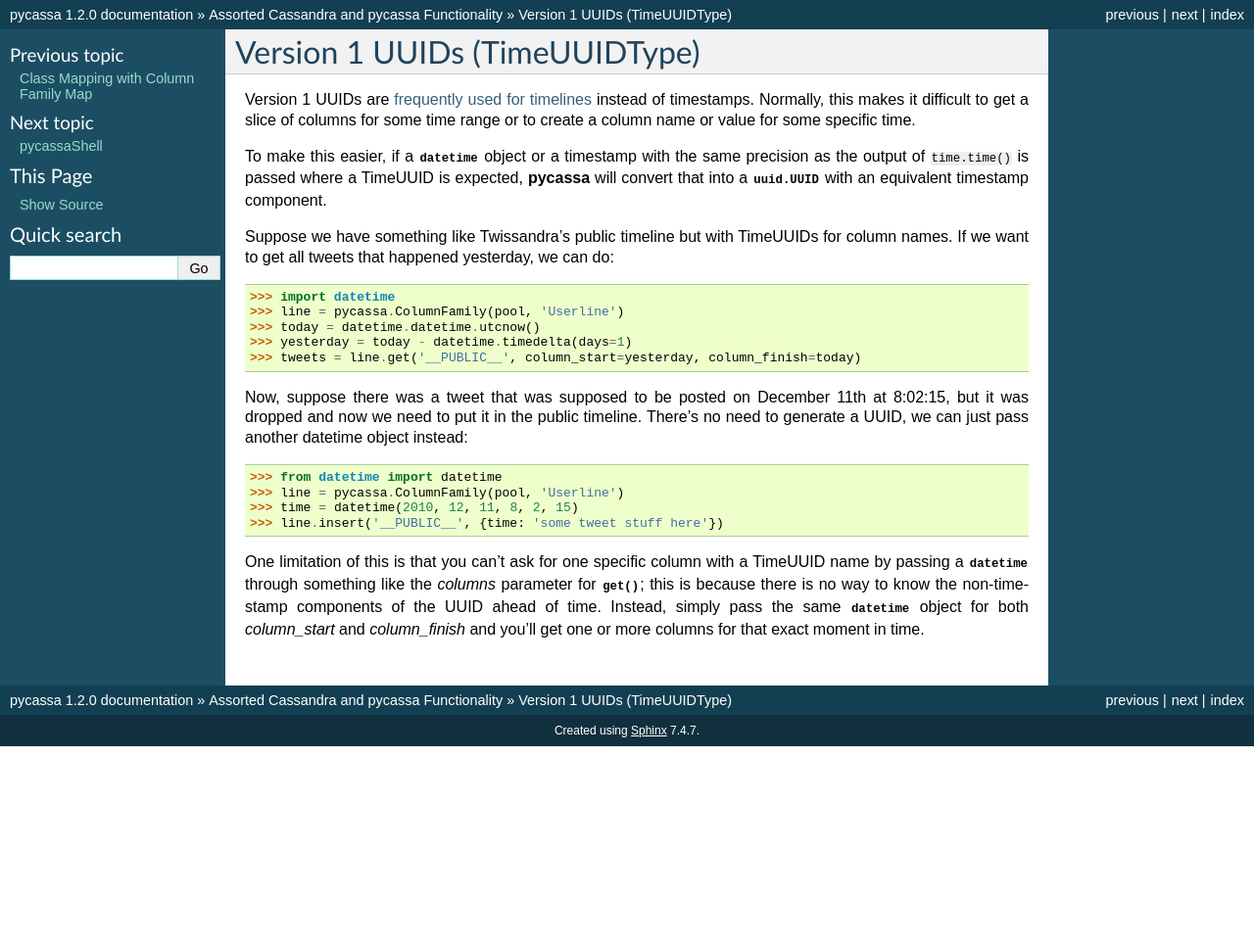
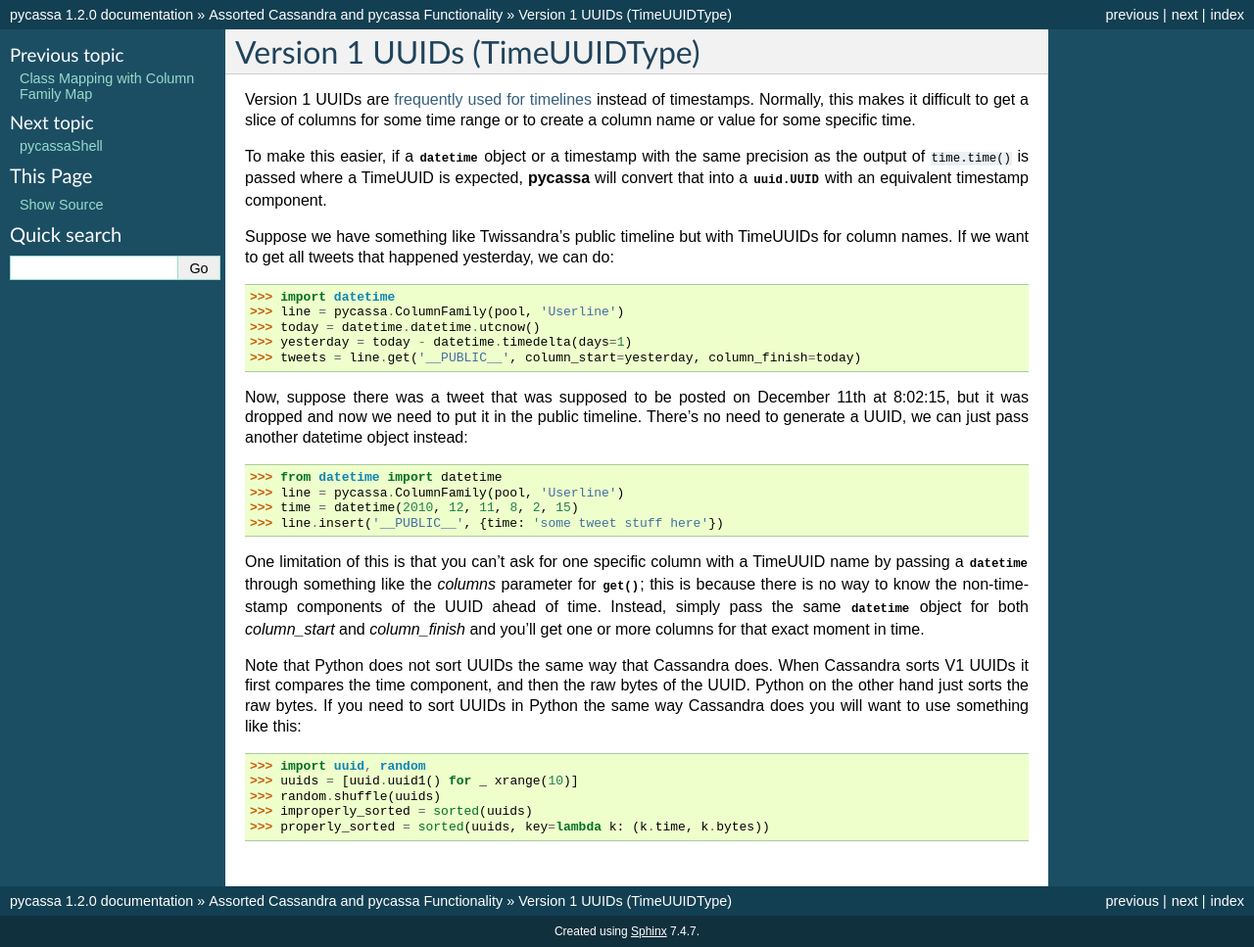
Before and after one commit to pycassa/pycassa, a Sphinx documentation site: the page built from doc/assorted/time_uuid.rst, in a window 1280 px wide. Shown: the whole page at 98% size. Built offline with Sphinx 7.4.7, drawn with Linux system fonts in a browser that asks for light colours; before the commit the page ends 900 px from its top, so only the background shows below that.

Commit message:
Note about how Python does not sort UUID V1s the same way Cassandra does.

```diff
--- a/doc/assorted/time_uuid.rst
+++ b/doc/assorted/time_uuid.rst
@@ -39,3 +39,16 @@
 components of the UUID ahead of time.  Instead, simply pass the same :class:`datetime`
 object for both `column_start` and `column_finish` and you'll get one or more
 columns for that exact moment in time.
+
+Note that Python does not sort UUIDs the same way that Cassandra does. When Cassandra sorts V1
+UUIDs it first compares the time component, and then the raw bytes of the UUID. Python on the
+other hand just sorts the raw bytes. If you need to sort UUIDs in Python the same way Cassandra
+does you will want to use something like this:
+
+.. code-block:: python
+
+  >>> import uuid, random
+  >>> uuids = [uuid.uuid1() for _ xrange(10)]
+  >>> random.shuffle(uuids)
+  >>> improperly_sorted = sorted(uuids)
+  >>> properly_sorted = sorted(uuids, key=lambda k: (k.time, k.bytes))
```
